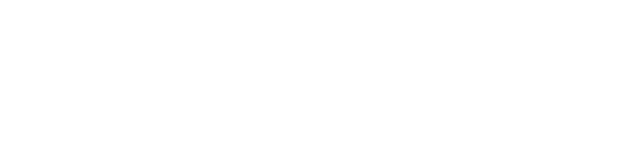
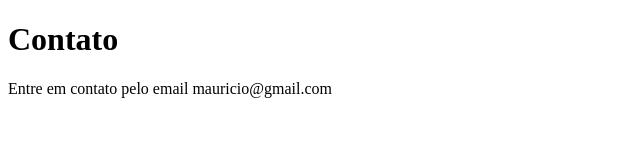
Before and after one commit to octaviaskairipa/sistema-de-cadastro, a plain HTML site: page contato.html in a window 1280 px wide. Shown: the whole page, without its empty margins (0-640 px from the left). Drawn offline with Linux system fonts and the light colour scheme.

Commit message:
adicionando email de contato

```diff
--- a/contato.html
+++ b/contato.html
@@ -6,6 +6,7 @@
     <title>Contato</title>
 </head>
 <body>
-
+    <h1>Contato</h1>
+    <p>Entre em contato pelo email mauricio@gmail.com</p>
 </body>
 </html>
```
